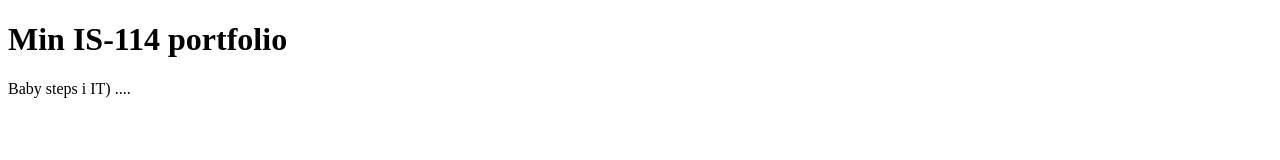
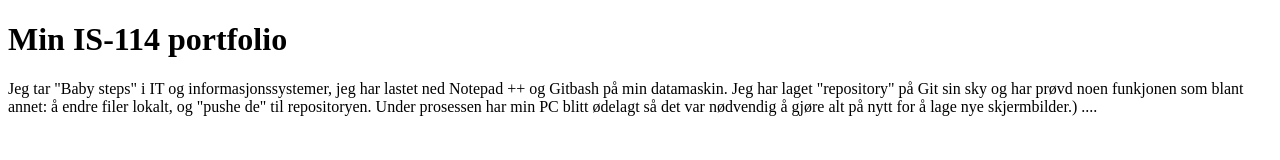
Before and after one commit to Patryk555/Patryk555.github.io, a plain HTML site: page index.html in a window 1280 px wide. Drawn offline with Linux system fonts and the light colour scheme.

Commit message:
Jeg har addet tekst til min portfolio, i tilleg har jeg endret på html filen

```diff
--- a/index.html
+++ b/index.html
@@ -7,6 +7,6 @@
 	</head>
 	<body>
 		<h1>Min IS-114 portfolio</h1>
-		<p>Baby steps i IT) ....
+		<p>Jeg tar "Baby steps" i IT og informasjonssystemer, jeg har lastet ned Notepad ++ og Gitbash på min datamaskin. Jeg har laget "repository" på Git sin sky og har prøvd noen funkjonen som blant annet: å endre filer lokalt, og "pushe de" til repositoryen. Under prosessen har min PC blitt ødelagt så det var nødvendig å gjøre alt på nytt for å lage nye skjermbilder.) ....</p>
 	</body>
 </html>
```
